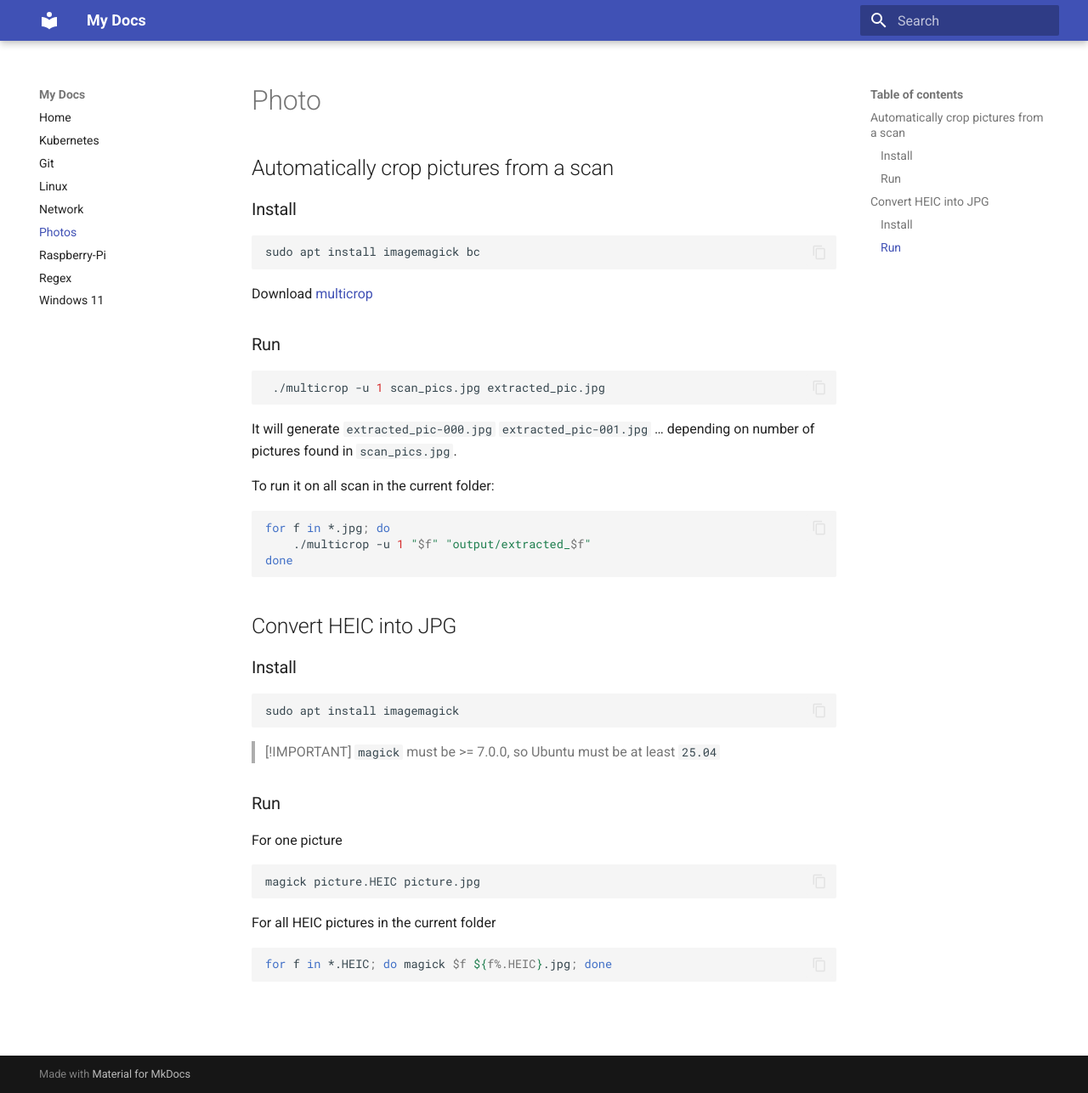
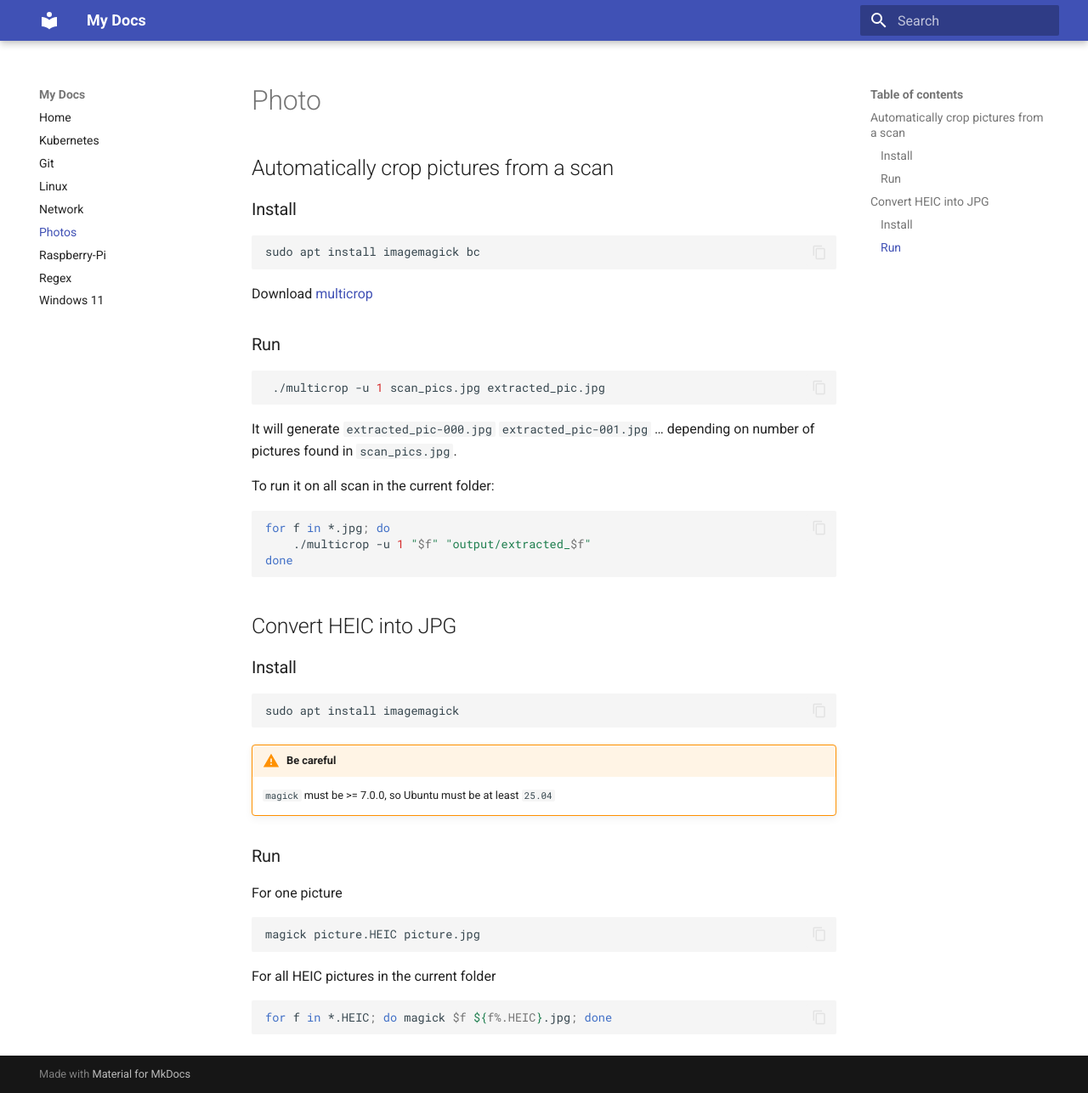
Before and after one commit to Yanis-Kouidri/personal-doc, an MkDocs documentation site: the page built from docs/photos.md, in a window 1280 px wide and 1286 px high. Shown: the whole window at 85% size. Built offline with MkDocs 1.6.1 and Material for MkDocs 9.7.7, drawn with Linux system fonts in a browser that asks for light colours.

````diff
--- a/docs/photos.md
+++ b/docs/photos.md
@@ -34,8 +34,8 @@ done
 sudo apt install imagemagick
 ```
 
-> [!IMPORTANT]
-> `magick` must be >= 7.0.0, so Ubuntu must be at least `25.04`
+!!! warning "Be careful"
+    `magick` must be >= 7.0.0, so Ubuntu must be at least `25.04`
 
 ### Run
 
--- a/mkdocs.yml
+++ b/mkdocs.yml
@@ -23,3 +23,4 @@ markdown_extensions:
   - pymdownx.inlinehilite
   - pymdownx.snippets
   - pymdownx.superfences
+  - admonition
````
